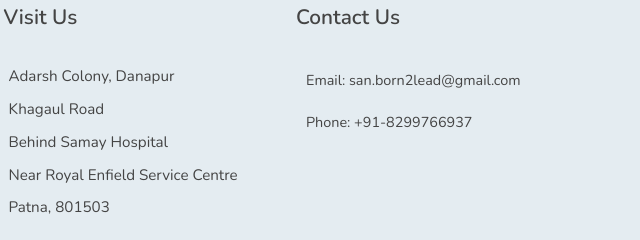
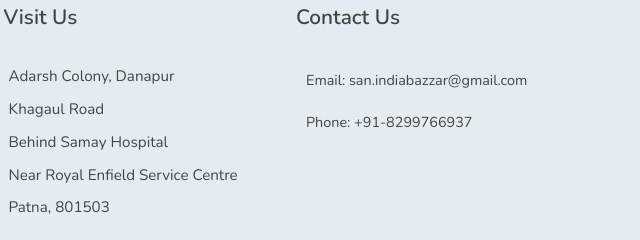
Before and after one commit to indiabazzar/indiabazzar.github.io, a plain HTML site: page index.html in a window 1280 px wide. Shown: the part 2411-2651 px from the top of the page, 356-996 px from the left. Drawn offline with nearby package versions, Linux system fonts and the light colour scheme; files whose address does not match are found by name.

Commit message:
Update index.html

```diff
--- a/index.html
+++ b/index.html
@@ -391,7 +391,7 @@
                         <div class="col-md-3 foot-news">
                             <h4>Contact Us</h4>
                                 <ul>
-                                    <li><a href="email:san.born2lead@gmail.com">Email: san.born2lead@gmail.com</li>
+                                    <li><a href="mailto:san.indiabazzar@gmail.com">Email: san.indiabazzar@gmail.com</li>
                                     <li><a href="tel:+918299766937">Phone: +91-8299766937</a></li>
                                 </ul>
                             </div>
```
